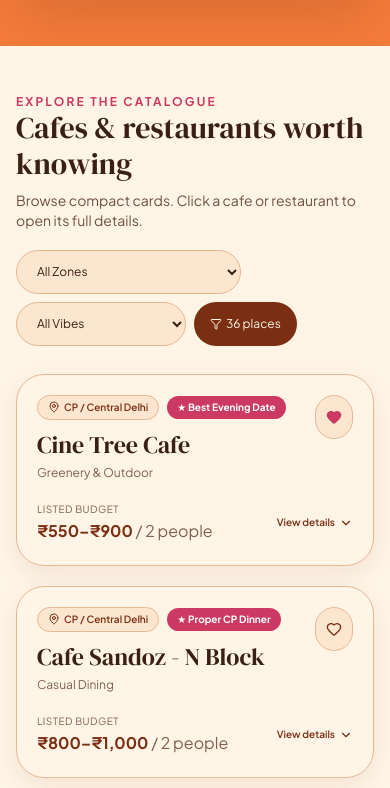
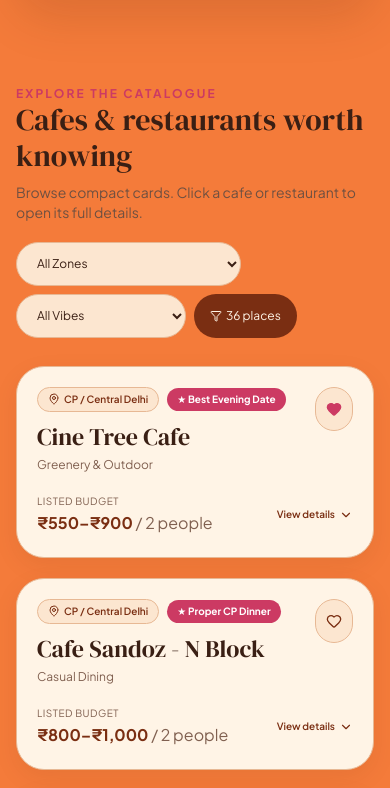
Before and after one commit to iavinaxh/delhi-cafe-hopping, a React (Vite) app: page / in a window 390 px wide. Shown: the part 2190-2978 px from the top of the page. Built offline with nearby package versions, Linux system fonts and the light colour scheme; the HTML template or start-up script is replaced by a standard one.

Commit message:
Polish catalogue container and card entrance animation

```diff
--- a/src/components/CafeExplorer.jsx
+++ b/src/components/CafeExplorer.jsx
@@ -12,11 +12,13 @@ export default function CafeExplorer({ cafes, searchQuery, wishlist, onToggleWis
     return (!q || text.includes(q)) && (zone === 'All Zones' || c.zone === zone) && (vibe === 'All Vibes' || c.vibeTag === vibe);
   }), [cafes, searchQuery, zone, vibe]);
 
-  return <section className="max-w-7xl mx-auto px-4 sm:px-6 lg:px-8 py-12 bg-[#FFF4E6]">
-    <div className="flex flex-col lg:flex-row lg:items-end justify-between gap-5 mb-7">
-      <div><p className="text-xs uppercase tracking-[0.18em] text-[#CC3A63] font-bold">Explore the catalogue</p><h2 className="font-serif text-3xl sm:text-4xl font-bold text-[#3A1F14]">Cafes & restaurants worth knowing</h2><p className="text-sm text-[#6F5041] mt-2 max-w-2xl">Browse compact cards. Click a cafe or restaurant to open its full details.</p></div>
-      <div className="flex flex-wrap gap-2"><select value={zone} onChange={e => setZone(e.target.value)} className="bg-[#FCE6D0] border border-[#E7B894] rounded-full px-4 py-2.5 text-xs text-[#3A1F14] focus:outline-none focus:ring-2 focus:ring-[#CC3A63]/30"><option>All Zones</option>{ZONES.filter(x => x !== 'All Zones').map(x => <option key={x}>{x}</option>)}</select><select value={vibe} onChange={e => setVibe(e.target.value)} className="bg-[#FCE6D0] border border-[#E7B894] rounded-full px-4 py-2.5 text-xs text-[#3A1F14] focus:outline-none focus:ring-2 focus:ring-[#CC3A63]/30"><option>All Vibes</option>{VIBES.filter(x => x !== 'All Vibes').map(x => <option key={x}>{x}</option>)}</select><span className="px-4 py-2.5 rounded-full bg-[#7A2E12] text-[#FFF4E6] text-xs flex items-center gap-1"><Filter className="w-3 h-3" />{filtered.length} places</span></div>
+  return <section className="catalogue-shell max-w-7xl mx-auto px-4 sm:px-6 lg:px-8 py-10 sm:py-12">
+    <div className="catalogue-content">
+      <div className="flex flex-col lg:flex-row lg:items-end justify-between gap-5 mb-7">
+        <div><p className="text-xs uppercase tracking-[0.18em] text-[#CC3A63] font-bold">Explore the catalogue</p><h2 className="font-serif text-3xl sm:text-4xl font-bold text-[#3A1F14]">Cafes & restaurants worth knowing</h2><p className="text-sm text-[#6F5041] mt-2 max-w-2xl">Browse compact cards. Click a cafe or restaurant to open its full details.</p></div>
+        <div className="flex flex-wrap gap-2"><select value={zone} onChange={e => setZone(e.target.value)} className="bg-[#FCE6D0] border border-[#E7B894] rounded-full px-4 py-2.5 text-xs text-[#3A1F14] focus:outline-none focus:ring-2 focus:ring-[#CC3A63]/30"><option>All Zones</option>{ZONES.filter(x => x !== 'All Zones').map(x => <option key={x}>{x}</option>)}</select><select value={vibe} onChange={e => setVibe(e.target.value)} className="bg-[#FCE6D0] border border-[#E7B894] rounded-full px-4 py-2.5 text-xs text-[#3A1F14] focus:outline-none focus:ring-2 focus:ring-[#CC3A63]/30"><option>All Vibes</option>{VIBES.filter(x => x !== 'All Vibes').map(x => <option key={x}>{x}</option>)}</select><span className="px-4 py-2.5 rounded-full bg-[#7A2E12] text-[#FFF4E6] text-xs flex items-center gap-1"><Filter className="w-3 h-3" />{filtered.length} places</span></div>
+      </div>
+      <div className="grid grid-cols-1 md:grid-cols-2 xl:grid-cols-3 gap-5 items-start">{filtered.map((c, index) => <div key={c.id} className="catalogue-card-enter" style={{ '--card-delay': `${Math.min(index, 8) * 45}ms` }}><CafeCard cafe={c} isWishlisted={wishlist.includes(c.id)} onToggleWishlist={onToggleWishlist} onSelectCafe={onSelectCafe} /></div>)}</div>
     </div>
-    <div className="grid grid-cols-1 md:grid-cols-2 xl:grid-cols-3 gap-5 items-start">{filtered.map(c => <CafeCard key={c.id} cafe={c} isWishlisted={wishlist.includes(c.id)} onToggleWishlist={onToggleWishlist} onSelectCafe={onSelectCafe} />)}</div>
   </section>;
 }
```
